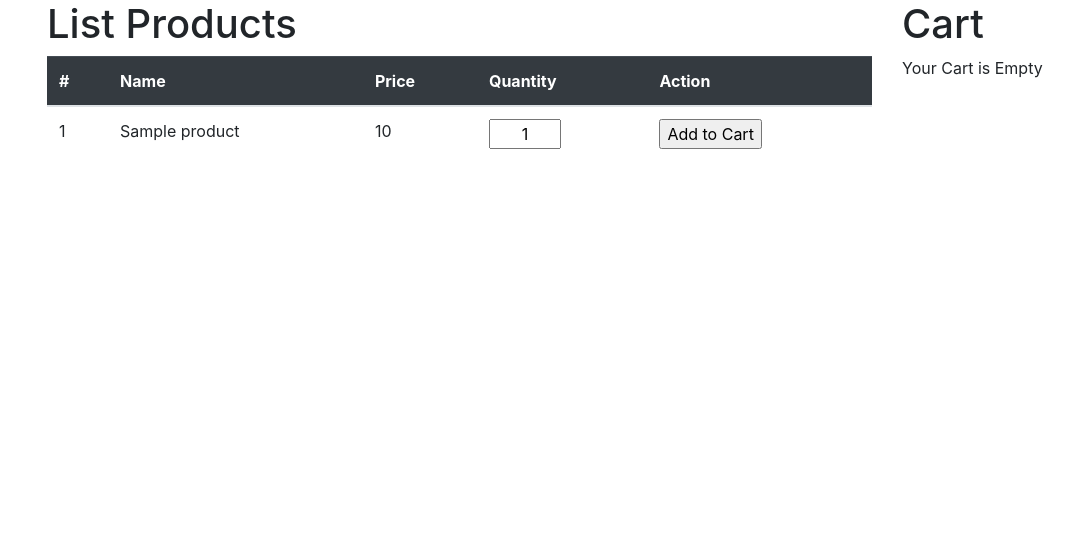
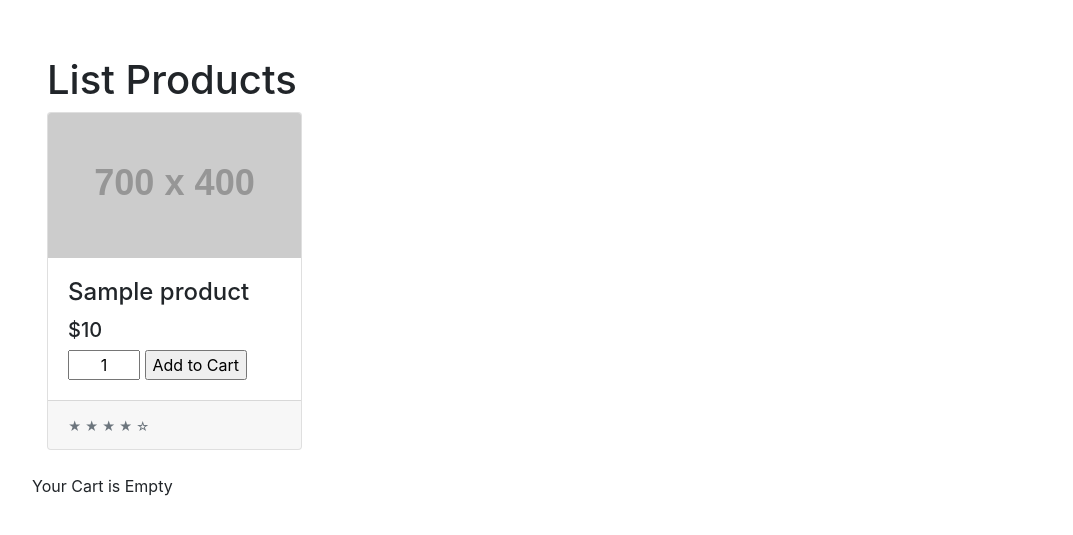
Before and after one commit to lopezramon/cart_php, a PHP site: page / in a window 1280 px wide. Shown: the top 535 px of the page, without its empty margins (38-1111 px from the left). Run offline with PHP 8.4, Linux system fonts and the light colour scheme; tables that the repository leaves empty or names only in its code hold one stand-in row (values such as "Sample post"); grey boxes labelled with a size stand in for pictures from a placeholder-image service; some libraries are stand-ins or nearby versions.

Commit message:
Fix html and remove cart

```diff
--- a/css/style.css
+++ b/css/style.css
@@ -1,23 +1,3 @@
 body {
-    font-family: Verdana;
-    font-size: 12px;
-    color: #444;
+    padding-top: 56px !important;
 }
-
-#container {
-    width: 700px;
-    margin: 150px auto;
-    background-color: #eee;
-    overflow: hidden; /* Set overflow: hidden to clear the floats on #main and #sidebar */
-    padding: 15px;
-}
-
-    #main {
-        width: 490px;
-        float: left;
-    }
-
-    #sidebar {
-        width: 200px;
-        float: right;
-    }
--- a/index.php
+++ b/index.php
@@ -7,7 +7,7 @@
             case "add":
                 if(!empty($_POST["quantity"])) {
                     $productByid = $db_result->runQuery("SELECT * FROM product WHERE id='" . $_GET["id"] . "'");
-                    $itemArray = array($productByid[0]["id"]=>array('name'=>$productByid[0]["name"], 'id'=>$productByid[0]["id"], 'quantity'=>$_POST["quantity"], 'price'=>$productByid[0]["price"], 'image'=>$productByid[0]["image"]));
+                    $itemArray = array($productByid[0]["id"]=>array('name'=>$productByid[0]["name"], 'id'=>$productByid[0]["id"], 'quantity'=>$_POST["quantity"], 'price'=>$productByid[0]["price"]));
 
                     if(!empty($_SESSION["cart_item"])) {
                         if(in_array($productByid[0]["id"],array_keys($_SESSION["cart_item"]))) {
@@ -55,79 +55,76 @@
     <link rel='stylesheet' type='text/css' media='screen' href='css/style.css'>
     <!-- Bootstrap 4 css -->
     <link rel="stylesheet" href="https://stackpath.bootstrapcdn.com/bootstrap/4.3.1/css/bootstrap.min.css" integrity="sha384-ggOyR0iXCbMQv3Xipma34MD+dH/1fQ784/j6cY/iJTQUOhcWr7x9JvoRxT2MZw1T" crossorigin="anonymous">
+    <!-- Font Awesome -->
+    <script src="https://kit.fontawesome.com/5a820aa652.js"></script>
+
 </head>
 <body>
 
     <!--Begin container-->
     <div class="container">
+        <div class="row">
+            <div class="container">
+                <h1>List Products</h1>
+                <div class="row">
+                        <?php
+                            $product_array = $db_result->runQuery("SELECT * FROM product ORDER BY id ASC");
+                            if (!empty($product_array)) {
+                                foreach($product_array as $key=>$value){
+                        ?>
+                        <div class="col-lg-3 col-md-6 mb-4">
+                        <div class="card h-100">
+                            <a href="#"><img class="card-img-top" src="http://placehold.it/700x400" alt=""></a>
+                        <div class="card-body">
+                            <h4 class="card-title">
+                            <form method="post" action="index.php?action=add&id=<?php echo $product_array[$key]["id"]; ?>">
+                                <span><?php echo $product_array[$key]["name"] ?></span>
+                                </h4>
+                                <h5>$<?php echo $product_array[$key]["price"] ?></h5>
+                                <input type="text" class="text-center" name="quantity" value="1" size="2" />
+                                <input type="submit" value="Add to Cart" />
+                            </form>
 
-        <div class="row">
-            <!--begin main-->
-            <div class="col-9" id="main">
-                <h1>List Products</h1>
+                        </div>
+                        <div class="card-footer">
+                            <small class="text-muted">&#9733; &#9733; &#9733; &#9733; &#9734;</small>
+                        </div>
+                        </div>
+                    </div>
+                    <?php
+                            }
+                        }
+                    ?>
+                </div>
+            </div>
+            <?php
+                if(isset($_SESSION["cart_item"])){
+                    $total_quantity = 0;
+                    $total_price = 0;
+            ?>
+            <a href="index.php?action=empty">Empty Cart <i class="fas fa-trash-alt"></i></a>
             <table class="table">
                 <thead class="table-dark">
                     <tr>
-                            <th scope="col">#</th>
                         <th scope="col">Name</th>
                         <th scope="col">Price</th>
                         <th scope="col">Quantity</th>
+                        <th scope="col">Total Price</th>
                         <th scope="col">Action</th>
                     </tr>
                 </thead>
                 <tbody>
                     <?php
-                            $product_array = $db_result->runQuery("SELECT * FROM product ORDER BY id ASC");
-                            if (!empty($product_array)) {
-                                foreach($product_array as $key=>$value){
-                        ?>
-                        <tr>
-                            <form method="post" action="index.php?action=add&id=<?php echo $product_array[$key]["id"]; ?>">
-                            <td><?php echo $product_array[$key]["id"] ?></td>
-                            <td><?php echo $product_array[$key]["name"] ?></td>
-                            <td><?php echo $product_array[$key]["price"] ?></td>
-                            <td><input type="text" class="text-center" name="quantity" value="1" size="2" /></td>
-                            <td><input type="submit" value="Add to Cart" /></td>
-                            </form>
-                        </tr>
-                        <?php
-                                }
-                            }
-                        ?>
-                    </tbody>
-                </table>
-            </div>
-            <!--end main-->
-
-            <!--begin sidebar-->
-            <div class="col" id="sidebar">
-                <h1>Cart</h1>
-                <?php
-                if(isset($_SESSION["cart_item"])){
-                    $total_quantity = 0;
-                    $total_price = 0;
-                ?>
-                <table class="tbl-cart" cellpadding="10" cellspacing="1">
-                    <tbody>
-                        <tr>
-                            <th style="text-align:left;">Name</th>
-                            <th style="text-align:left;">id</th>
-                            <th style="text-align:right;" width="5%">Quantity</th>
-                            <th style="text-align:right;" width="10%">Unit Price</th>
-                            <th style="text-align:right;" width="10%">Price</th>
-                            <th style="text-align:center;" width="5%">Remove</th>
-                        </tr>
-                        <?php
+                        var_dump($_SESSION["cart_item"]);
                         foreach ($_SESSION["cart_item"] as $item){
                             $item_price = $item["quantity"]*$item["price"];
                     ?>
                     <tr>
-                            <td><?php echo $item["name"]; ?></td>
-                            <td><?php echo $item["id"]; ?></td>
-                            <td style="text-align:right;"><?php echo $item["quantity"]; ?></td>
-                            <td  style="text-align:right;"><?php echo "$ ".$item["price"]; ?></td>
-                            <td  style="text-align:right;"><?php echo "$ ". number_format($item_price,2); ?></td>
-                            <td style="text-align:center;"><a href="index.php?action=remove&id=<?php echo $item["id"]; ?>" class="btnRemoveAction"><img src="icon-delete.png" alt="Remove Item" /></a></td>
+                        <td scope="col"><?php echo $item["name"]; ?></td>
+                        <td scope="col"><?php echo "$ ".$item["price"]; ?></td>
+                        <td scope="col"><?php echo $item["quantity"]; ?></td>
+                        <td scope="col"><?php echo "$ ". number_format($item_price,2); ?></td>
+                        <td scope="col"><a href="index.php?action=remove&id=<?php echo $item["id"]; ?>" class="btnRemoveAction" ><i class="fas fa-trash-alt"></i></a></td>
                     </tr>
                     <?php
                             $total_quantity += $item["quantity"];
@@ -136,9 +133,9 @@
                     ?>
                     <tr>
                         <td colspan="2" align="right">Total:</td>
-                            <td align="right"><?php echo $total_quantity; ?></td>
-                            <td align="right" colspan="2"><strong><?php echo "$ ".number_format($total_price, 2); ?></strong></td>
-                            <td></td>
+                        <td align="lelf"><?php echo $total_quantity; ?></td>
+                        <td align="lelf" colspan="2"><strong><?php echo "$ ".number_format($total_price, 2); ?></strong></td>
+                        <!-- <td></td> -->
                     </tr>
                 </tbody>
             </table>
@@ -150,17 +147,10 @@
                 }
                 ?>
         </div>
-            <!--end sidebar-->
+    </div>
         </div>
         <!--end row-->
     </div>
     <!--end container-->
-
-    <!-- Optional JavaScript -->
-    <!-- jQuery first, then Popper.js, then Bootstrap JS -->
-    <script src="https://id.jquery.com/jquery-3.3.1.slim.min.js" integrity="sha384-q8i/X+965DzO0rT7abK41JStQIAqVgRVzpbzo5smXKp4YfRvH+8abtTE1Pi6jizo" crossorigin="anonymous"></script>
-    <script src="https://cdnjs.cloudflare.com/ajax/libs/popper.js/1.14.7/umd/popper.min.js" integrity="sha384-UO2eT0CpHqdSJQ6hJty5KVphtPhzWj9WO1clHTMGa3JDZwrnQq4sF86dIHNDz0W1" crossorigin="anonymous"></script>
-    <script src="https://stackpath.bootstrapcdn.com/bootstrap/4.3.1/js/bootstrap.min.js" integrity="sha384-JjSmVgyd0p3pXB1rRibZUAYoIIy6OrQ6VrjIEaFf/nJGzIxFDsf4x0xIM+B07jRM" crossorigin="anonymous"></script>
-
 </body>
 </html>
```
Lines whose indentation alone changed are shown as unchanged.
